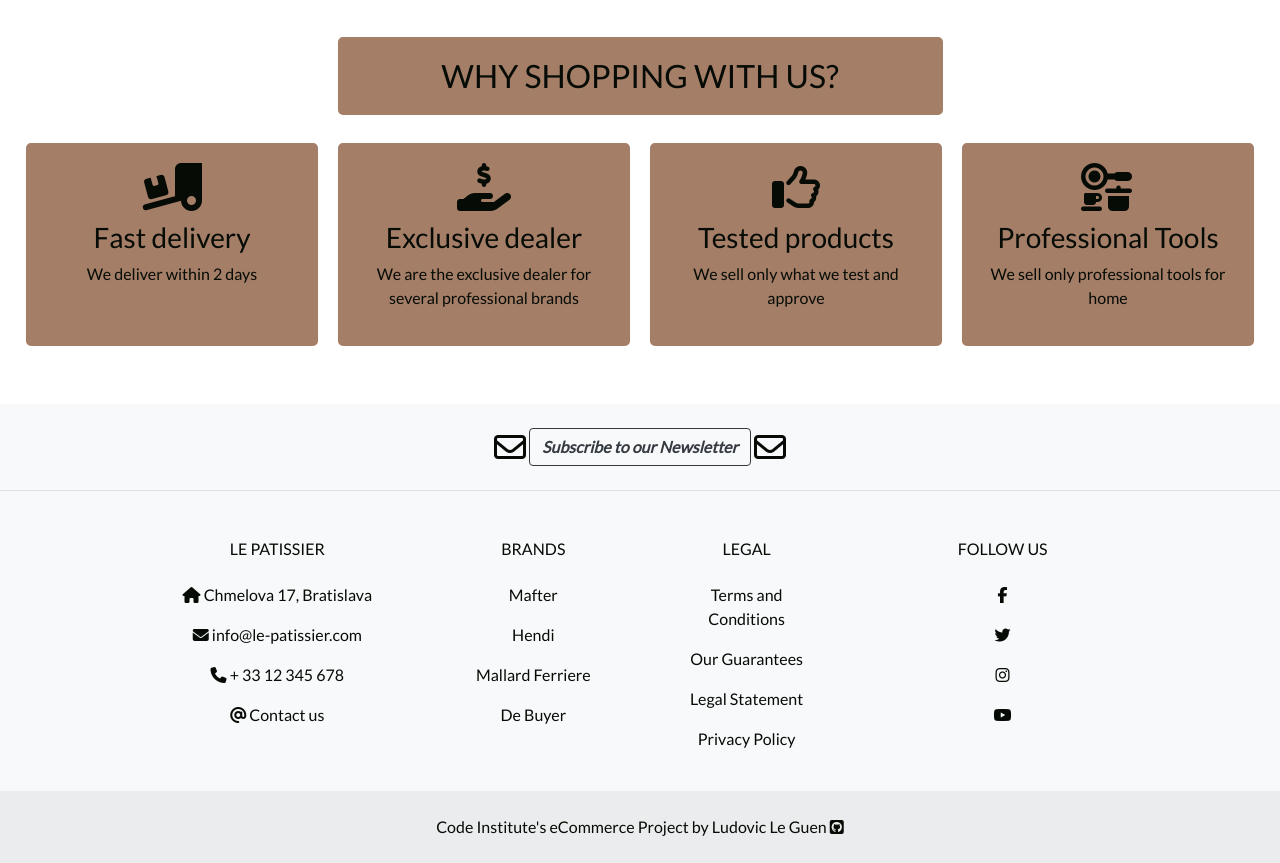
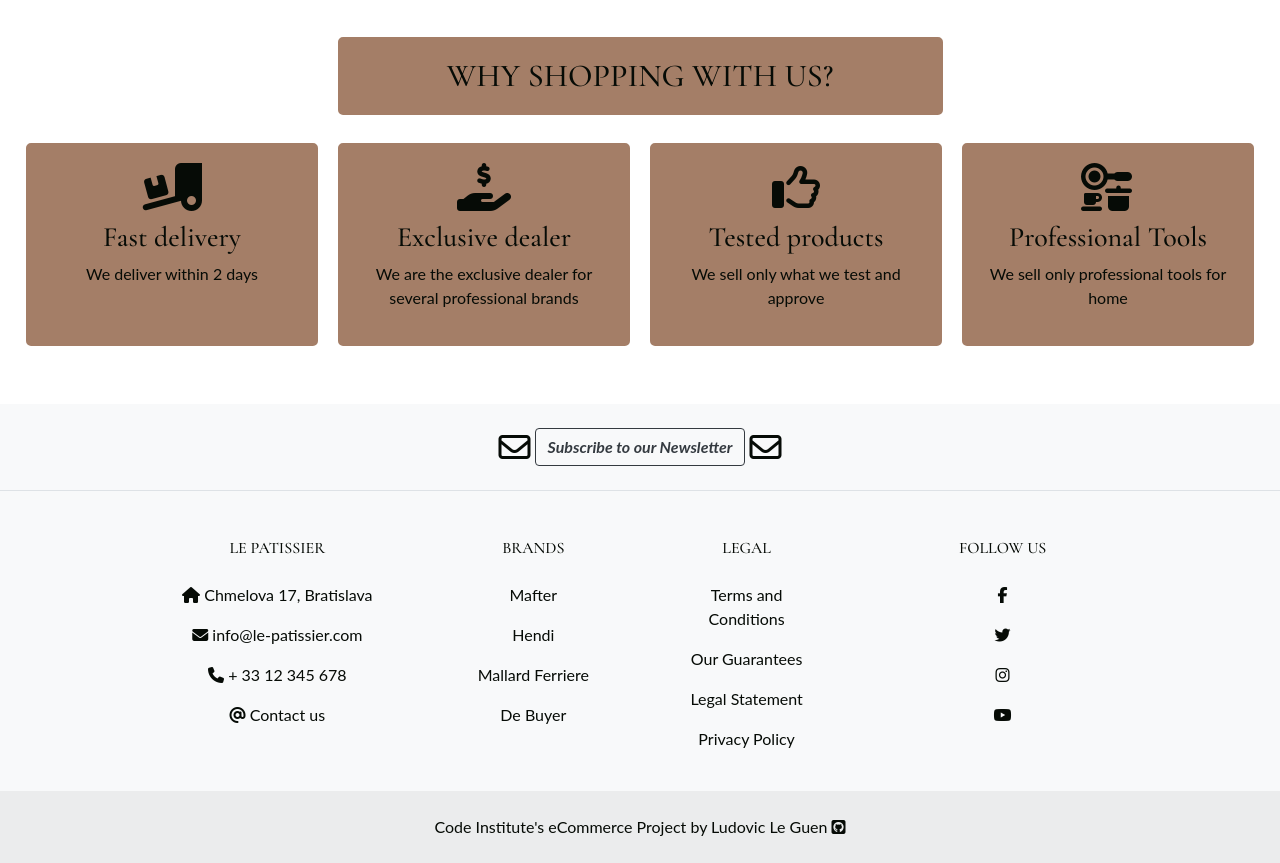
Before and after one commit to LudovicLeGuen/le_patissier, a Django app: page / in a window 1280 px wide. Shown: the part 1144-2007 px from the top of the page. Run offline with Django 3.2, Linux system fonts and the light colour scheme; some libraries are stand-ins or nearby versions.

Commit message:
Added new fonts, removed some categories

```diff
--- a/static/css/base.css
+++ b/static/css/base.css
@@ -5,7 +5,11 @@
 body {
     height: calc(100vh - 170px);
     color: #060B06;
-    font-family: Lato;
+    font-family: "Lato", sans-serif;
+}
+
+h1, h2, h3, h4 , h5 , h6{
+    font-family: "Cormorant Garamond", sans-serif;
 }
 
 .footer {
--- a/templates/base.html
+++ b/templates/base.html
@@ -17,8 +17,10 @@
     {% block corecss %}
     <link rel="stylesheet" href="https://stackpath.bootstrapcdn.com/bootstrap/4.4.1/css/bootstrap.min.css"
         integrity="sha384-Vkoo8x4CGsO3+Hhxv8T/Q5PaXtkKtu6ug5TOeNV6gBiFeWPGFN9MuhOf23Q9Ifjh" crossorigin="anonymous">
-    <link rel="stylesheet" href="https://fonts.googleapis.com/css?family=Lato&display=swap">
-    <link rel="stylesheet" href="{% static 'css/base.css' %}">
+        <link rel="preconnect" href="https://fonts.googleapis.com">
+        <link rel="preconnect" href="https://fonts.gstatic.com" crossorigin>
+        <link href="https://fonts.googleapis.com/css2?family=Cormorant+Garamond:ital,wght@0,300;0,400;0,500;0,600;0,700;1,300;1,400;1,500;1,600;1,700&family=Roboto&display=swap" rel="stylesheet">
+        <link rel="stylesheet" href="{% static 'css/base.css' %}">
     {% endblock %}
 
     {% block extra_css %}
--- a/templates/includes/main-nav.html
+++ b/templates/includes/main-nav.html
@@ -15,7 +15,7 @@
                 <a href="{% url 'products' %}?sort=price&direction=asc" class="dropdown-item">By Price</a>
                 <a href="{% url 'products' %}?sort=rating&direction=desc" class="dropdown-item ">By Rating</a>
                 <a href="{% url 'products' %}?sort=category&direction=asc" class="dropdown-item ">By Category</a>
-                <a href="{% url 'all_brands' %}" class="dropdown-item ">By Brand</a>
+                <a href="{% url 'all_brands' %}" class="dropdown-item ">All Brand</a>
                 <a href="{% url 'products' %}" class="dropdown-item">All Products</a>
             </div>
         </li>
@@ -42,7 +42,6 @@
             </a>
             <div class="dropdown-menu border-0" aria-labelledby="homeware-link">
                 <a href="{% url 'products' %}?category=mousse_frames" class="dropdown-item">Mousse Frames</a>
-                <a href="{% url 'products' %}?category=squares,rectangles" class="dropdown-item">Squares &amp; Rectangles</a>
                 <a href="{% url 'products' %}?category=tart_frames" class="dropdown-item">Tart Frames</a>
             </div>
         </li>
@@ -52,7 +51,6 @@
                 data-toggle="dropdown" aria-haspopup="true" aria-expanded="false">Cake Molds</a>
             <div class="dropdown-menu border-0" aria-labelledby="homeware-link">
                 <a href="{% url 'products' %}?category=brioche" class="dropdown-item">Brioche</a>
-                <a href="{% url 'products' %}?category=brownies" class="dropdown-item">Brownies</a>
                 <a href="{% url 'products' %}?category=cupcakes" class="dropdown-item">Cupcakes</a>
             </div>
         </li>
```
